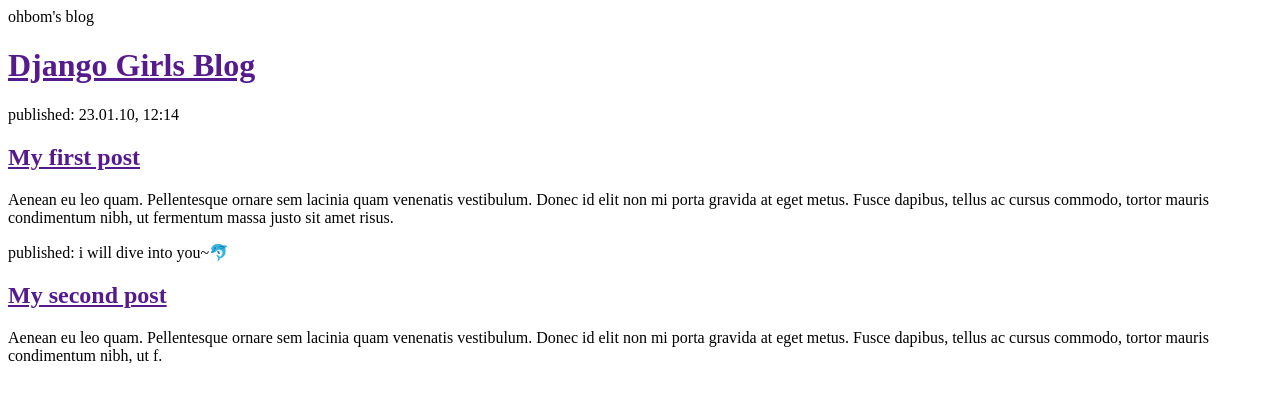
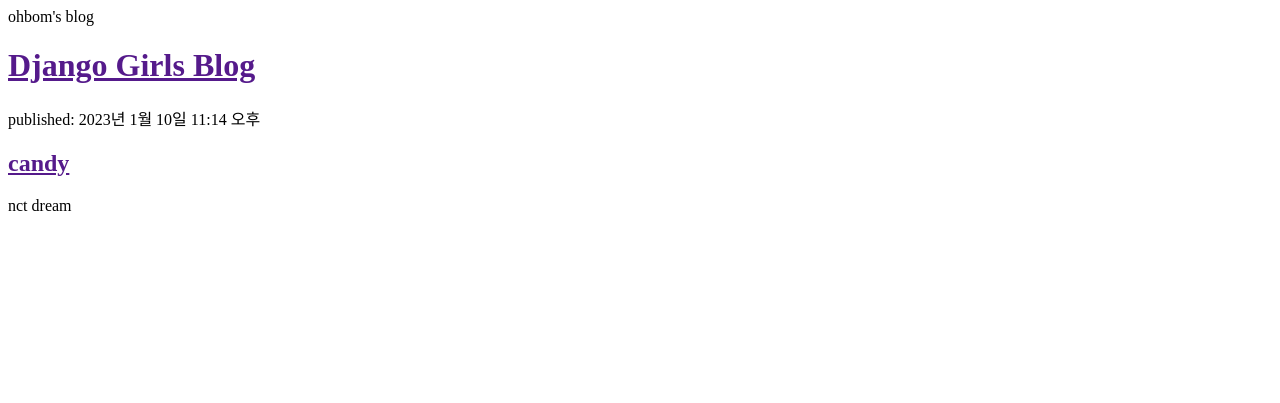
Before and after one commit to Pirogramming-18/LimHyeWon, a Django app: page / in a window 1280 px wide. Shown: the top 403 px of the page. Run offline with Django 4.2, Linux system fonts and the light colour scheme; data comes from the database, SQL or seed files in the repository.

Commit message:
django 템플릿

```diff
--- a/djangogirls/blog/templates/blog/post_list.html
+++ b/djangogirls/blog/templates/blog/post_list.html
@@ -5,16 +5,14 @@
             <h1><a href="">Django Girls Blog</a></h1>
         </div>
 
-        <div>
-            <p>published: 23.01.10, 12:14</p>
-            <h2><a href="">My first post</a></h2>
-            <p>Aenean eu leo quam. Pellentesque ornare sem lacinia quam venenatis vestibulum. Donec id elit non mi porta gravida at eget metus. Fusce dapibus, tellus ac cursus commodo, tortor mauris condimentum nibh, ut fermentum massa justo sit amet risus.</p>
-        </div>
+        {% for post in posts %}
+            <div>
+                <p>published: {{post.published_date}}</p>
+                <h2><a href="">{{post.title}}</a></h2>
+                <p>{{post.text|linebreaksbr}}</p>
+            </div>
 
-        <div>
-            <p>published: i will dive into you~🐬</p>
-            <h2><a href="">My second post</a></h2>
-            <p>Aenean eu leo quam. Pellentesque ornare sem lacinia quam venenatis vestibulum. Donec id elit non mi porta gravida at eget metus. Fusce dapibus, tellus ac cursus commodo, tortor mauris condimentum nibh, ut f.</p>
-        </div>
+        {% endfor %}
+
     </body>
 </html>
```
